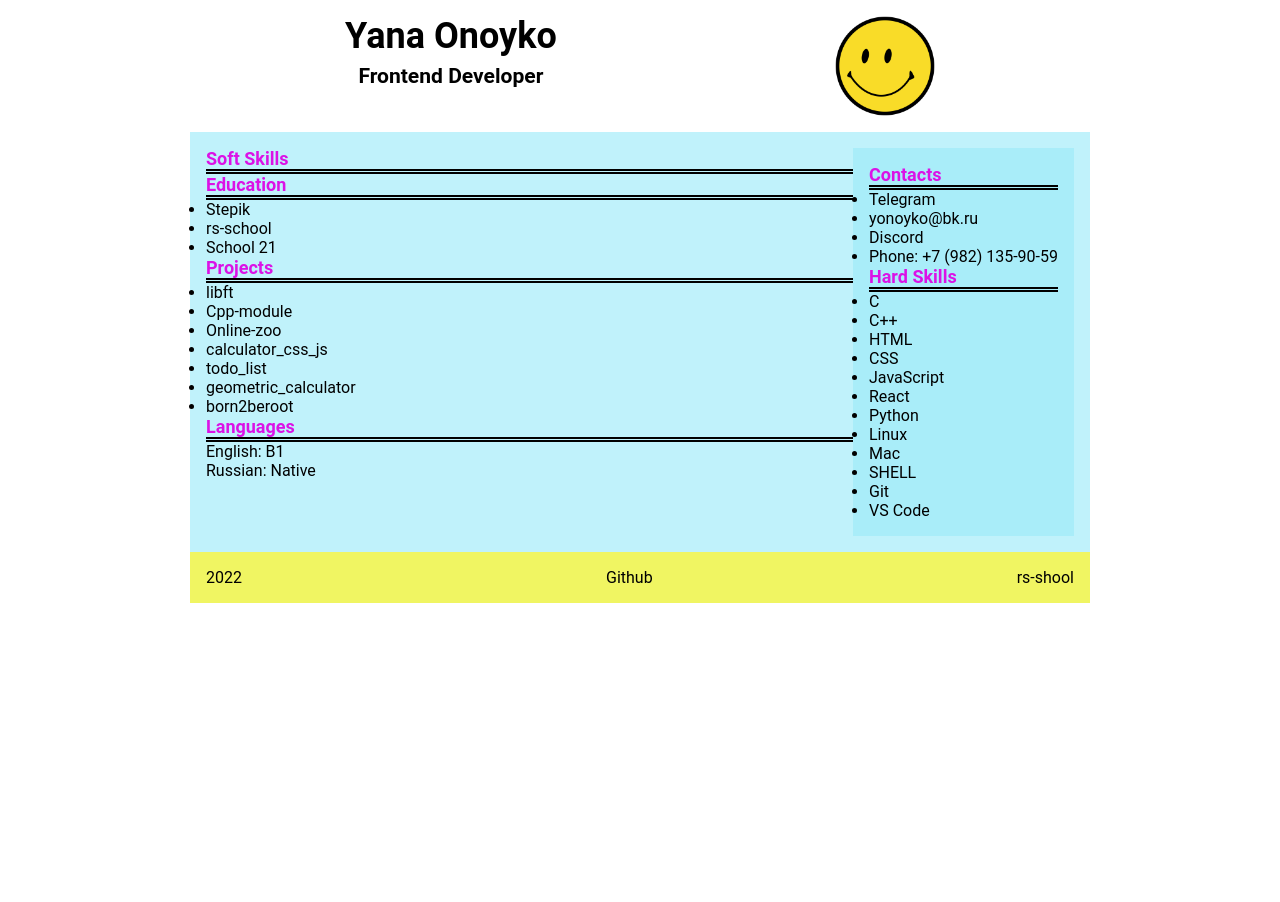
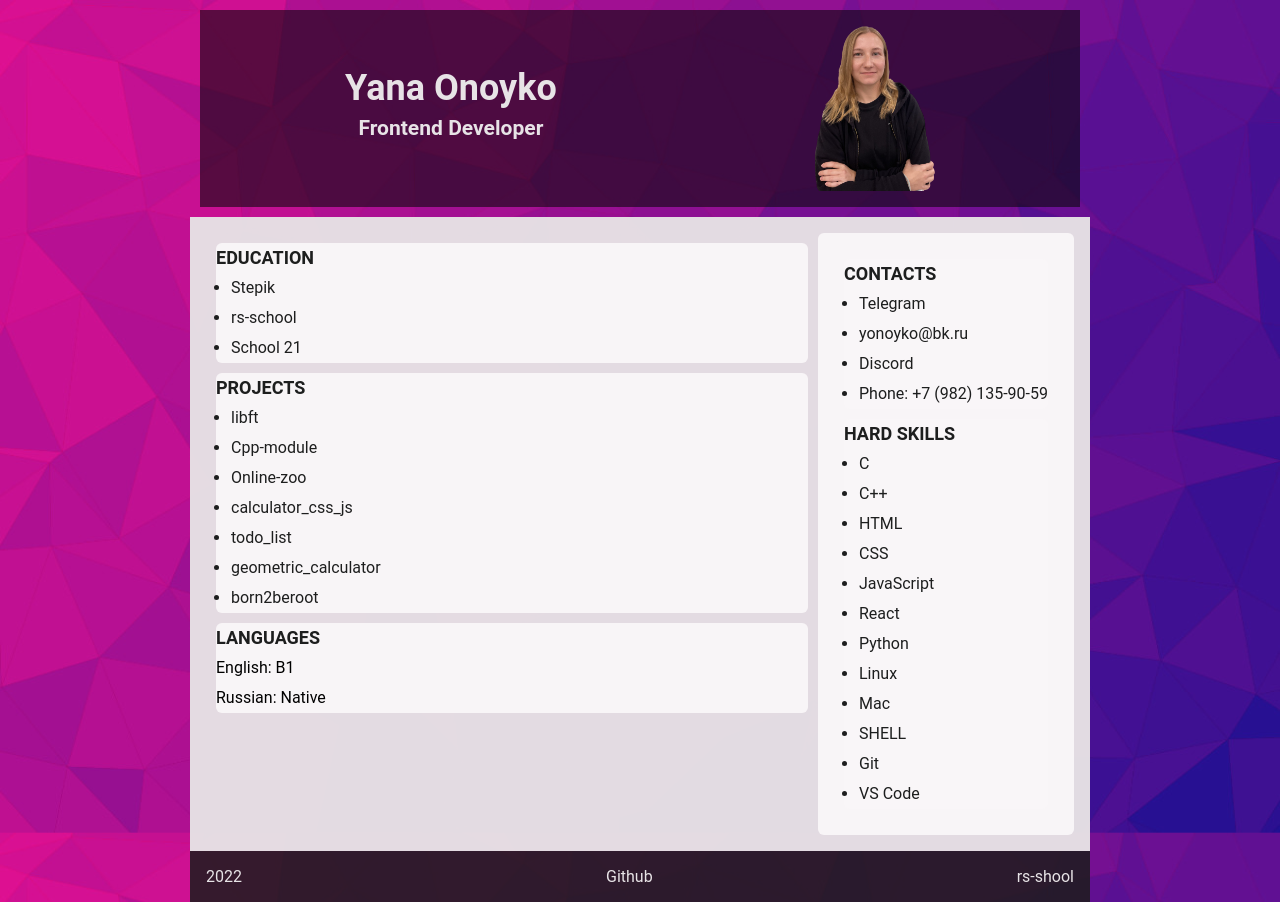
Before and after one commit to amoriah/rsschool-cv, a plain HTML site: page index.html in a window 1280 px wide. Before the commit the page ends 800 px from the top, so only its background shows below. Drawn offline with Linux system fonts and the light colour scheme.

Commit message:
fear: new design

```diff
--- a/index.html
+++ b/index.html
@@ -28,16 +28,16 @@
 					<img
 					class="my-photo"
 					width="100px"
-					src="./assets/img/640px-SNice.svg.png"
+					src="./assets/img/my_photo.png"
 					alt="Yana Onoyko">
 			</div>
 		</header>
 
 		<main>
 			<div class="main-container">
-				<section class="section" id="skills">
+				<!-- <section class="section" id="skills">
 						<h2 class="section-title">Soft Skills</h2>
-				</section>
+				</section>	 -->
 				<section class="section" id="edu">
 					<h2 class="section-title">Education</h2>
 					<ul class="section-item">
--- a/style.css
+++ b/style.css
@@ -16,12 +16,18 @@ https://webaim.org/resources/contrastchecker/ - сервис для провер
 */
 
 :root {
-	--blue-color: rgb(66, 177, 199);
-	--blue2-color: rgba(155, 234, 249, 0.633);
+	--blue-color: rgb(167, 214, 223);
+	--blue2-color: rgba(129, 178, 188, 0.633);
 	--yellow-color: rgb(240, 245, 98);
 	--pink-color: rgb(219, 18, 230);
 	--black-color: rgb(0, 0, 0);
-	--white-color: rgb(255, 255, 255);
+	--back-color: rgb(122, 56, 100);
+	--white-color:  rgb(231, 227, 230);
+	--header-back: rgba(6, 7, 7, 0.58);
+	--main-back: rgba(230, 225, 229, 0.977);
+	--aside-back: rgba(249, 246, 248, 0.977);
+	--footer-back: rgba(28, 28, 28, 0.857);
+	--text-color: rgb(29, 30, 30);
 }
 
 html {
@@ -32,12 +38,11 @@ html {
 	margin: 0;
 	padding: 0;
 	font-family: "Roboto", sans-serif;
-	/* font-size: 24px; */
-	color: var(--black-color);
 }
 
 body {
-	background-color: var(--white-color);
+	background-image: url(/assets/img/background.jpeg);
+	background-size: 100%;
 }
 
 .container {
@@ -45,21 +50,21 @@ body {
 	flex-direction: column;
 	margin: auto;
 	width: 900px;
-	/* border: 3px solid red; */
-
 }
 
 /* HEADER */
 
 header {
-	background-color: var(--white-color);
+	color: var(--white-color);
+	background-color: var(--header-back);
+	margin: 10px;
 }
 
 .header-container {
-	/* border: 3px solid red; */
 	padding: 1em;
 	display: flex;
 	flex-direction: row;
+	align-items: center;
 	justify-content: space-around;
 }
 
@@ -79,7 +84,7 @@ header {
 }
 
 .my-photo {
-
+	width: 120px;
 }
 
 /* MAIN */
@@ -87,54 +92,56 @@ header {
 main {
 	display: flex;
 	padding: 1em;
-	background-color: var(--blue2-color);
+	background-color: var(--main-back);
 }
 
 .main-container {
-	/* border: 3px solid red; */
 	flex-grow: 1;
 	border-radius: 6px;
 }
 
 .section {
-	/* border: 1px solid red; */
+	line-height: 30px;
+	background-color: var(--aside-back);
+	border-radius: 6px;
+	margin: 10px;
+}
+
+
+.section-title {
+	color: var(--text-color);
+	text-transform: uppercase;
+	font-size: 18px;
 
 }
 
-.section-title {
-	color: var(--pink-color);
-	border-bottom: thick double var(--black-color);;
-	font-size: 18px;
-}
-
-.setion-item {
+.section-item {
 	text-decoration: none;
 	padding-left: 15px;
-
+	color: var(--text-color);
 }
 
 .section-link {
 	text-decoration: none;
-
-
+	color: var(--text-color);
 }
 
 /* ASIDE */
 
 aside {
 	padding: 1em;
-	background-color: var(--blue2-color);
+	background-color: var(--aside-back);
+	border-radius: 6px;
 }
 .aside-container {
-	/* border: 3px solid red; */
-	border-radius: 6px;
 
 }
 
 /* FOOTER */
 
 footer {
-	background-color: var(--yellow-color);
+	background-color: var(--footer-back);
+	color: var(--white-color);
 	padding: 1em;
 }
 
@@ -142,7 +149,6 @@ footer {
 	display: flex;
 	flex-direction: row;
 	justify-content: space-between;
-	/* border: 3px solid red; */
 	border-radius: 6px;
 
 }
```
Also changed, not shown: assets/img/background.jpeg (added), assets/img/my_photo.png (added), 2 other files.
